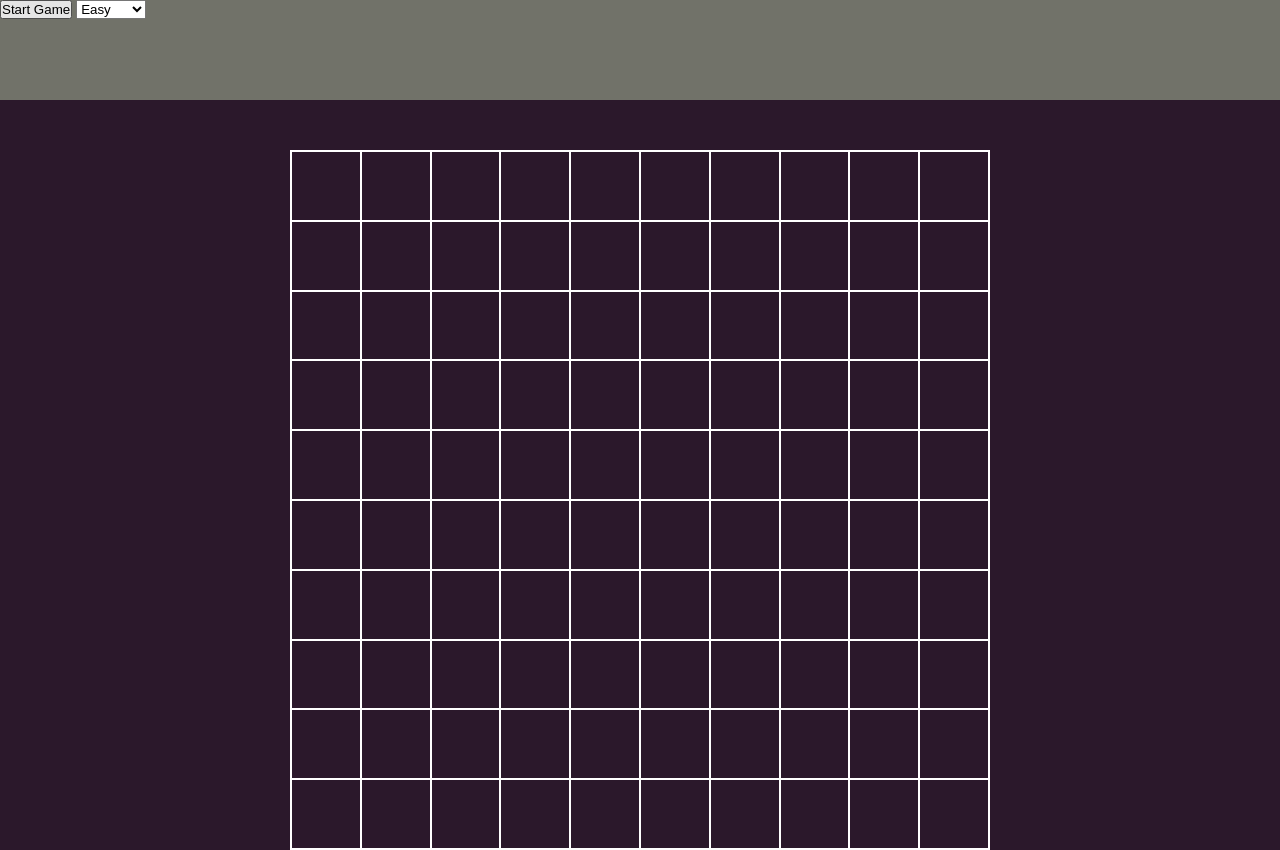
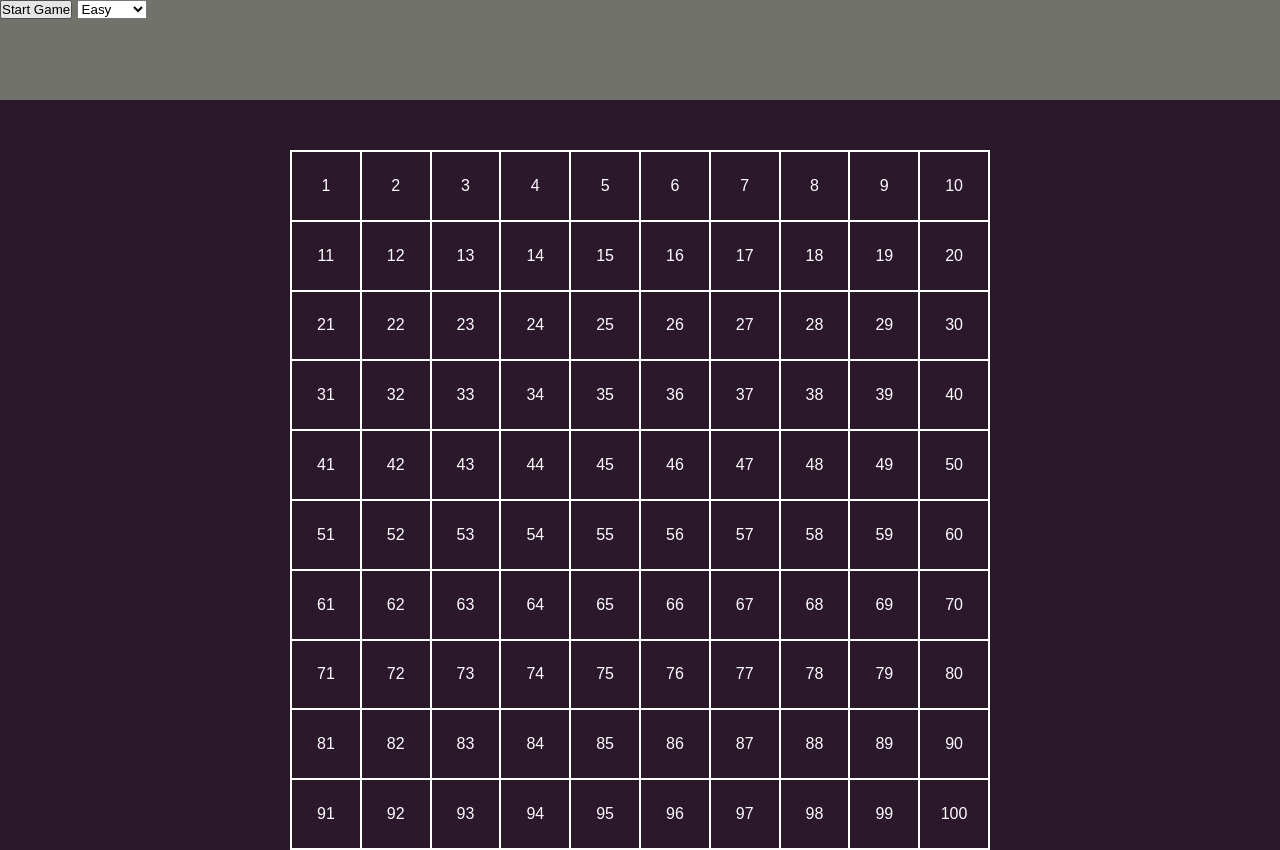
Before and after one commit to Vegadrone/js-campominato-grid, a plain HTML site: page index.html in a window 1280 px wide. Drawn offline with Linux system fonts and the light colour scheme.

Commit message:
Update: Modify function adding number generation

```diff
--- a/CSS/style.css
+++ b/CSS/style.css
@@ -12,6 +12,7 @@ header {
 
 body {
     background-color: #2b182b;
+    font-family: sans-serif;
 }
 
 .clear-fix::after{
@@ -31,6 +32,11 @@ body {
     float: left;
     width: calc(100% / 10);
     height: calc(100% / 10);
+    color: #fff;
+    display: flex;
+    justify-content: center;
+    align-items: center;
+    text-align: center;
 }
 
 .cells-container,
--- a/JS/script.js
+++ b/JS/script.js
@@ -29,9 +29,13 @@
 const startGameBtn = document.getElementById('start-game-btn');
 const cellsWrapper = document.getElementById('cells-wrapper');
 
-for (let i = 0; i < 100; i++){
-    const cellCreatedElement = document.createElement ('div');
-    cellCreatedElement.classList.add('cell');
-    cellsWrapper.append(cellCreatedElement);
-    console.log(cellsWrapper);
+function generateCells (){
+    for (let i = 1; i < 100 + 1; i++) {
+        const cellCreatedElement = document.createElement('div');
+        cellCreatedElement.classList.add('cell');
+        cellCreatedElement.innerHTML = i;
+        cellsWrapper.append(cellCreatedElement);
+    }
 }
+
+generateCells()
```
